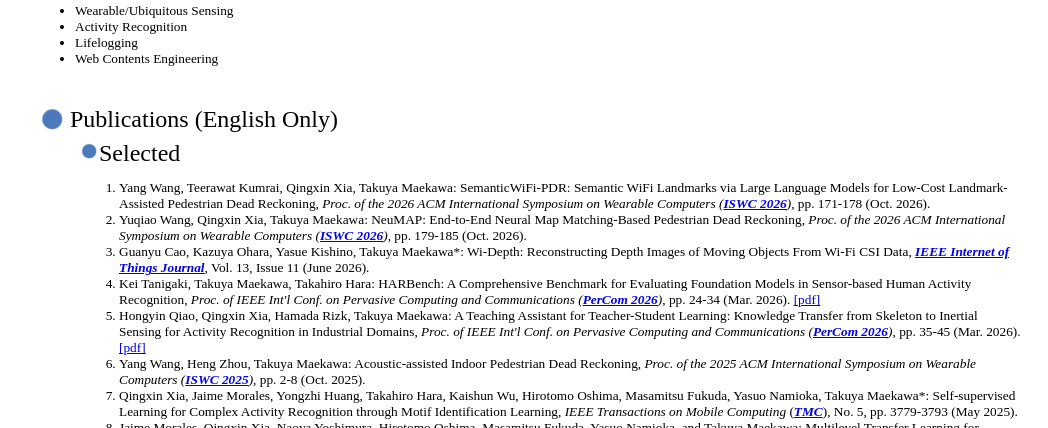
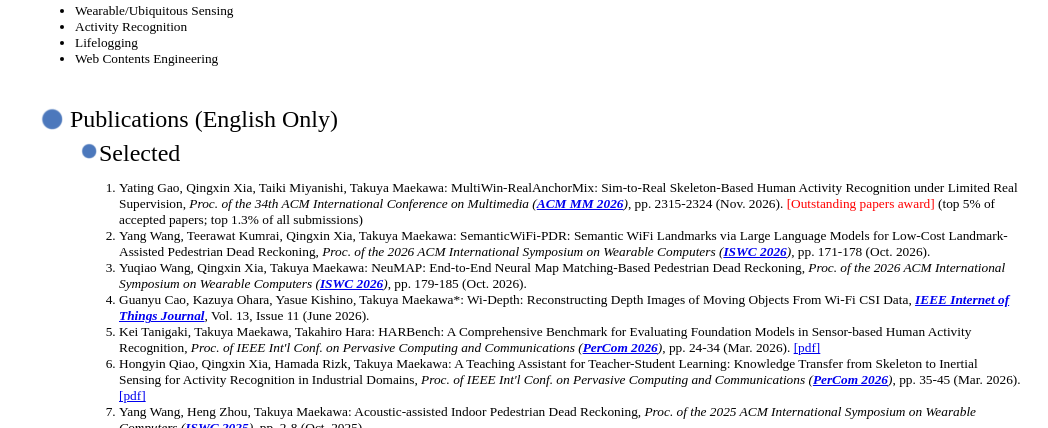
Before and after one commit to t-m-comp/maekawa, a plain HTML site: page index-e.html in a window 1280 px wide. Shown: the part 702-1130 px from the top of the page, without its empty margins (111-1159 px from the left). Drawn offline with Linux system fonts and the light colour scheme.

Commit message:
add acm mm 2026

```diff
--- a/index-e.html
+++ b/index-e.html
@@ -240,6 +240,13 @@ Movements are fundamental activities of all animals. We try to elucidate the abi
 <img src="./pict/button.gif" width="20"><font size="+2">Selected</font>
 
 <ol>
+
+<li>
+Yating Gao, Qingxin Xia, Taiki Miyanishi, Takuya Maekawa:
+MultiWin-RealAnchorMix: Sim-to-Real Skeleton-Based Human Activity Recognition under Limited Real Supervision,
+<i>Proc. of the 34th ACM International Conference on Multimedia (<a href="https://doi.org/10.1145/3767308.3835437"><b>ACM MM 2026</b></a>)</i>,
+pp. 2315-2324 (Nov. 2026). <font color="red">[Outstanding papers award]</font> (top 5% of accepted papers; top 1.3% of all submissions)
+</li>
 
 <li>
 Yang Wang, Teerawat Kumrai, Qingxin Xia, Takuya Maekawa:
@@ -719,6 +726,13 @@ objects and events using sensor network, <I>Ubiquitous Computing and Communicati
 <img src="./pict/button.gif" width="20"><font size="+2">International Conference</font><a name="full"></a>
 
 <ol>
+
+<li>
+Yating Gao, Qingxin Xia, Taiki Miyanishi, Takuya Maekawa:
+MultiWin-RealAnchorMix: Sim-to-Real Skeleton-Based Human Activity Recognition under Limited Real Supervision,
+<i>Proc. of the 34th ACM International Conference on Multimedia (<a href="https://doi.org/10.1145/3767308.3835437"><b>ACM MM 2026</b></a>)</i>,
+pp. 2315-2324 (Nov. 2026). <font color="red">[Outstanding papers award]</font> (top 5% of accepted papers; top 1.3% of all submissions)
+</li>
 
 <li>
 Yang Wang, Teerawat Kumrai, Qingxin Xia, Takuya Maekawa:
```
Also changed, not shown: awards.html (+5 -0 lines), index.html (+8 -0 lines), pubs.html (+10 -0 lines).
